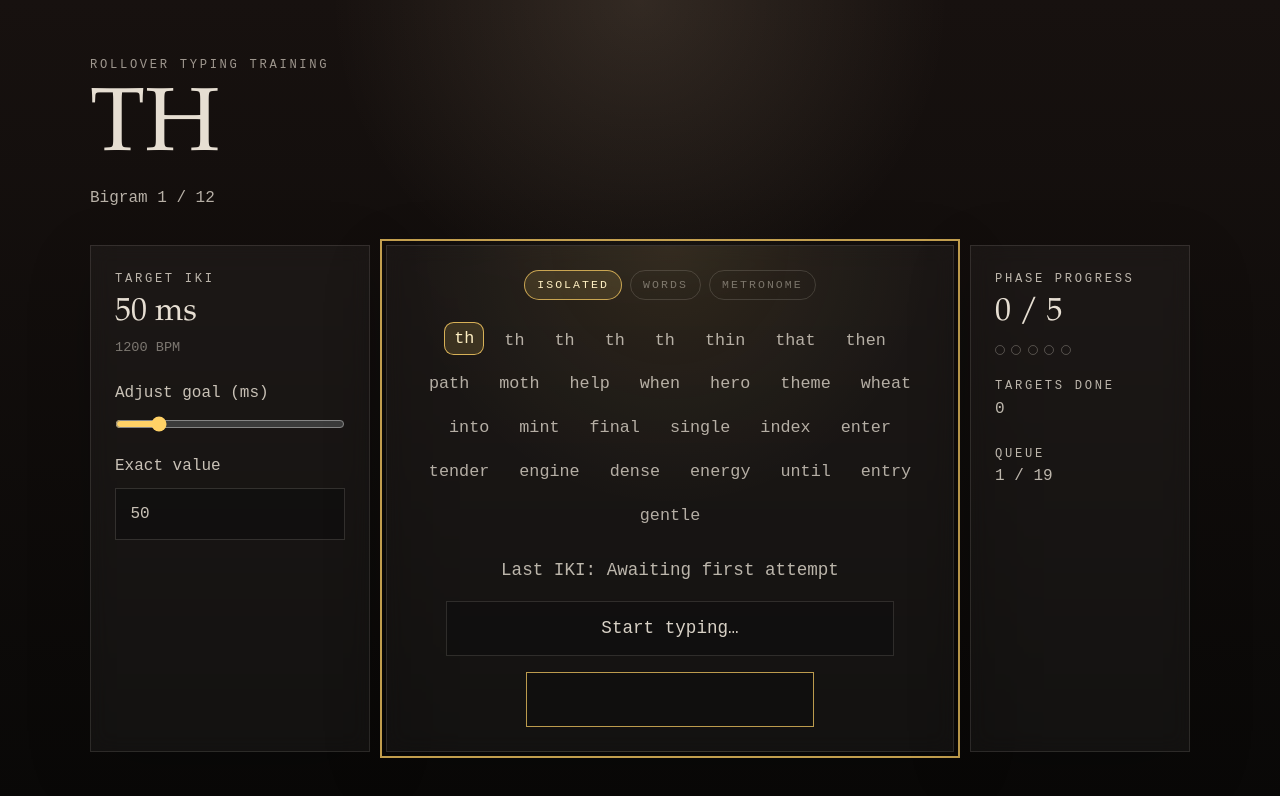
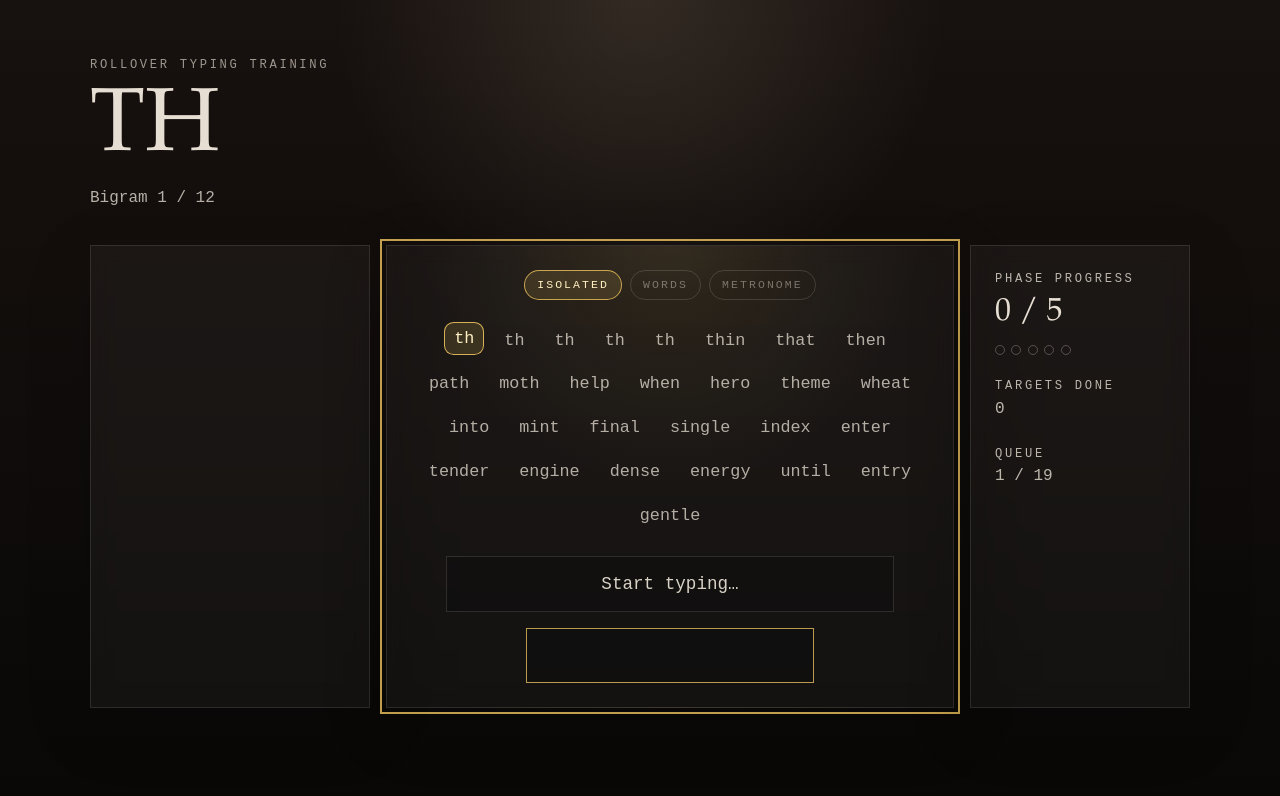
Before and after one commit to pushittothecloud/rollover-typing-training, a React (Vite) app: page / in a window 1280 px wide. Shown: the top 796 px of the page. Built offline with nearby package versions, Linux system fonts and the light colour scheme.

Commit message:
Remove target IKI controls; only show IKI feedback on misses with tooltip

```diff
--- a/src/App.tsx
+++ b/src/App.tsx
@@ -10,14 +10,12 @@ import {
   setAutoSpeedUp,
   setMetronomeStartIKI,
   setMetronomeCurrentIKI,
-  setTargetIKI,
   subscribeTrainingState,
 } from "./training/state"
 
 const { ISOLATED_STREAK_REQUIRED, WORDS_REQUIRED, METRONOME_ISOLATED_REPS, METRONOME_WORDS_REPS } =
   PROGRESSION_CONSTANTS
 
-const clampTargetIKI = (value: number) => Math.min(200, Math.max(20, value))
 const clampMetronomeStartBpm = (bpm: number) => Math.min(300, Math.max(50, bpm))
 const ikiToBpm = (iki: number) => Math.round(60000 / iki)
 
@@ -104,11 +102,6 @@ function App() {
     if (snap.currentPhase === "metronome") updateMetronomeInterval(snap.metronomeCurrentIKI)
   }, [snap.currentPhase, snap.metronomeCurrentIKI])
 
-  const handleTargetIKIChange = (value: string) => {
-    const parsed = Number.parseInt(value, 10)
-    if (!Number.isNaN(parsed)) setTargetIKI(clampTargetIKI(parsed))
-  }
-
   const handleMetronomeStartBpmChange = (value: string) => {
     const parsed = Number.parseInt(value, 10)
     if (!Number.isNaN(parsed)) setMetronomeStartIKI(clampMetronomeStartBpm(parsed))
@@ -148,11 +141,6 @@ function App() {
           ? METRONOME_ISOLATED_REPS
           : METRONOME_WORDS_REPS
 
-  const measuredIKIText =
-    snap.lastMeasuredIKI === null
-      ? "Awaiting first attempt"
-      : `${snap.lastMeasuredIKI.toFixed(1)} ms`
-
   const previewItems = buildPreviewItems(
     snap.practiceItems,
     snap.currentPromptIndex,
@@ -171,25 +159,6 @@ function App() {
 
       <main className="shell-main" aria-label="Typing trainer">
         <section className="shell-panel shell-controls">
-          <div>
-            <p className="shell-label">Target IKI</p>
-            <h2>{snap.targetIKI} ms</h2>
-            <p style={{ fontSize: "0.85rem", opacity: 0.6 }}>{ikiToBpm(snap.targetIKI)} BPM</p>
-          </div>
-          <label className="iki-control" htmlFor="target-iki-range">
-            <span>Adjust goal (ms)</span>
-            <input
-              id="target-iki-range" type="range" min="20" max="200" step="5"
-              value={snap.targetIKI} onChange={(e) => handleTargetIKIChange(e.target.value)}
-            />
-          </label>
-          <label className="iki-number" htmlFor="target-iki-number">
-            <span>Exact value</span>
-            <input
-              id="target-iki-number" type="number" min="20" max="200" step="1"
-              value={snap.targetIKI} onChange={(e) => handleTargetIKIChange(e.target.value)}
-            />
-          </label>
           {snap.currentPhase === "metronome" && (
             <div className="metronome-controls">
               <p className="shell-label">Metronome Start</p>
@@ -277,7 +246,11 @@ function App() {
             ))}
           </div>
 
-          <p className="prompt-iki">Last IKI: {measuredIKIText}</p>
+          {snap.feedbackTone === "failure" && snap.lastMeasuredIKI !== null && (
+            <p className="prompt-iki" title="Inter-keystroke interval—the time between your keystrokes. You exceeded your target!">
+              Missed: {snap.lastMeasuredIKI.toFixed(1)} ms
+            </p>
+          )}
 
           <div className="typed-display" aria-live="polite">
             {snap.currentInput || "Start typing\u2026"}
```
